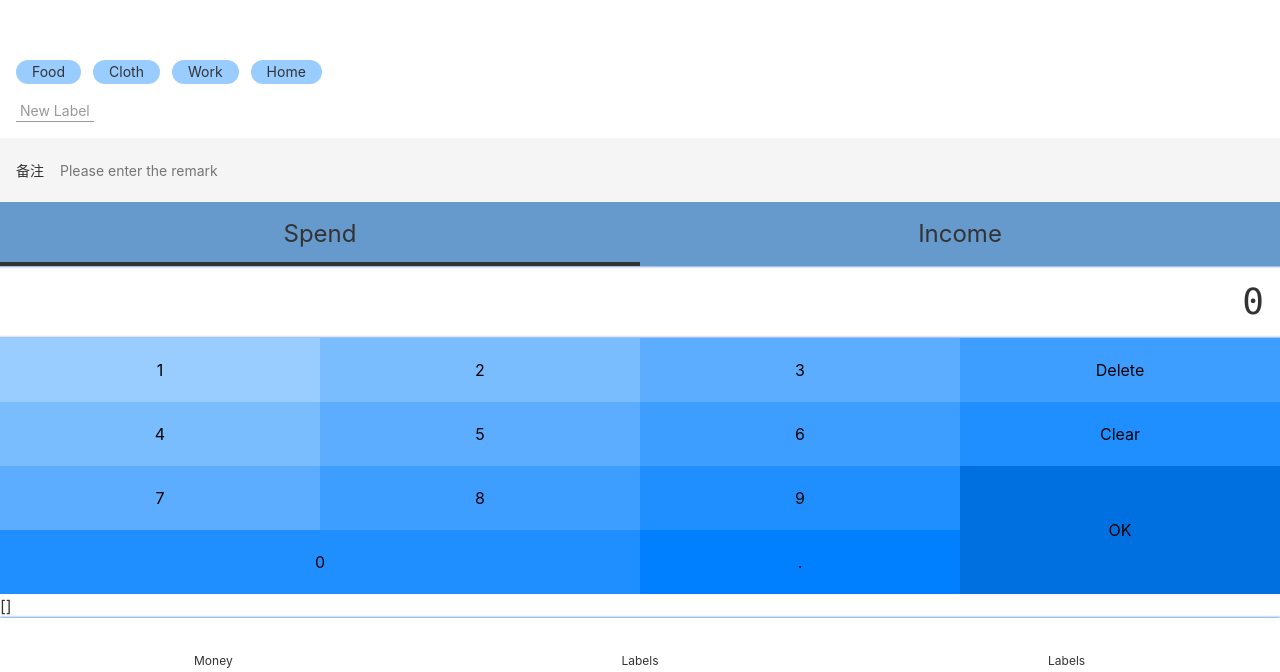
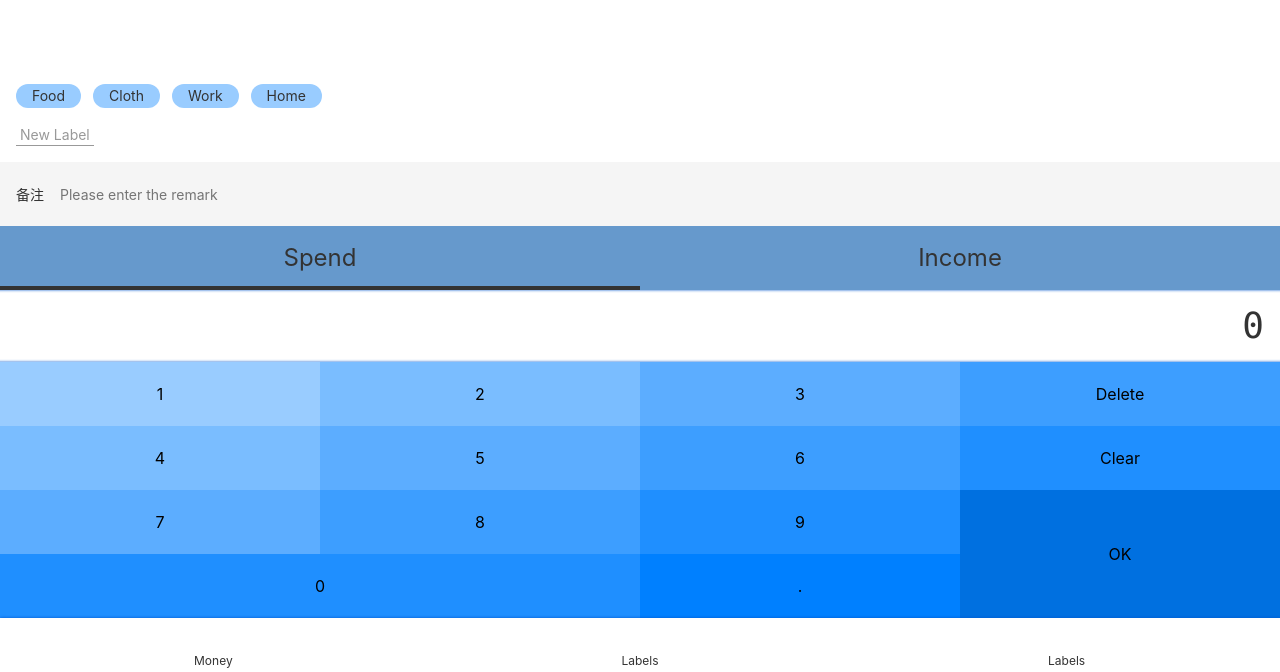
Before and after one commit to TracyChen33/collectionner, a Vue app: page /#/money in a window 1280 px wide. Shown: the part 128-800 px from the top of the page. Built offline with nearby package versions, Linux system fonts and the light colour scheme.

Commit message:
localStore2

```diff
--- a/src/views/Money.vue
+++ b/src/views/Money.vue
@@ -1,6 +1,5 @@
 <template>
   <Layout class-prefix="layout">
-    {{recordList}}
     <NumberPad :value.sync="record.amount" @submit="saveRecord"/>
     <Types :value.sync="record.type"/>
     <Notes @update:value="onUpdateNotes"/>
@@ -16,6 +15,8 @@
   import Notes from '@/components/Money/Notes.vue';
   import Types from '@/components/Money/Types.vue';
 
+  const recordList: Record[] = JSON.parse(window.localStorage.getItem('recordList') ||'[]');
+
   type Record = {
     tags: string[];
     notes: string;
@@ -29,7 +30,7 @@
   })
   export default class Money extends Vue {
     tags = ['Food', 'Cloth', 'Work', 'Home'];
-    recordList: Record[] = [];
+    recordList: Record[] = recordList;
     record: Record = {tags: [], notes: '', type: '-', amount: 0};
 
     onUpdateTags(value: string[]) {
@@ -44,7 +45,6 @@
       const record2: Record = JSON.parse(JSON.stringify(this.record));
       record2.creatAt = new Date();
       this.recordList.push(record2);
-      console.log(this.recordList);
     }
 
     @Watch('recordList')
```
